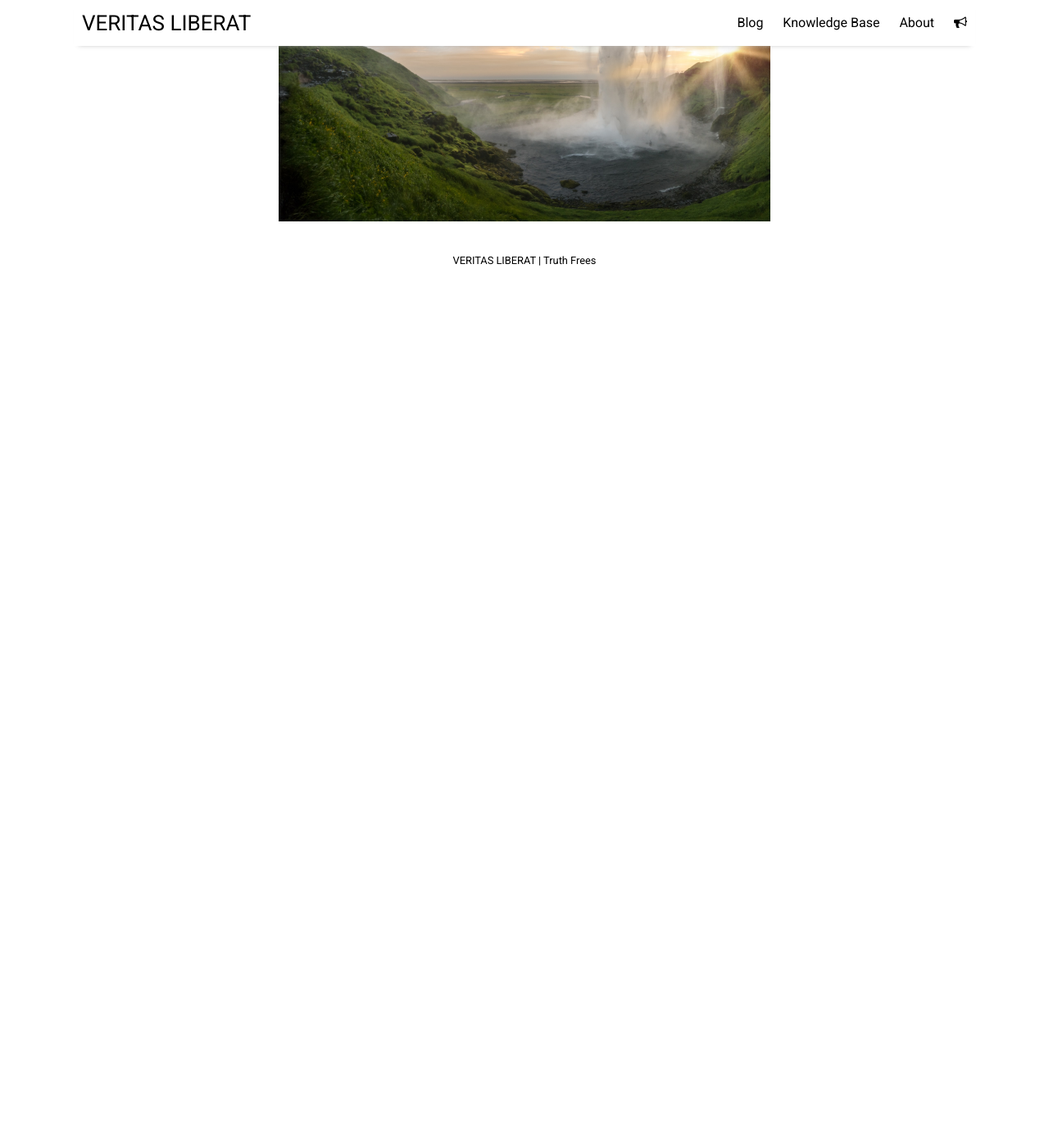
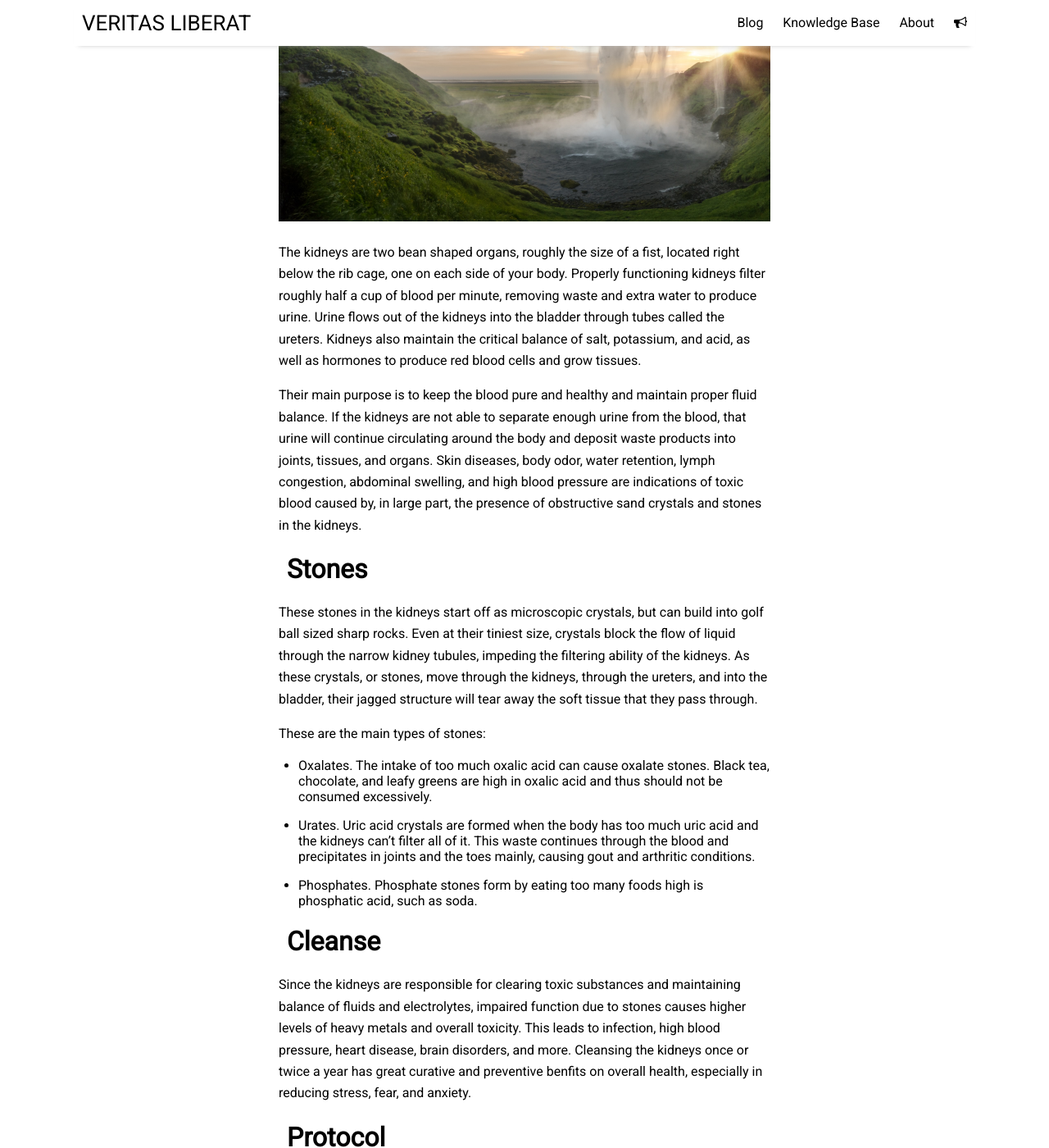
Before and after one commit to VeritasLiberat/VeritasLiberat.github.io, a Jekyll site: the page built from knowledge_base/Cleanse/Kidney/kidney.md, in a window 1280 px wide and 1400 px high, scrolled down 270 px. Shown: the whole window at 82% size. Built offline with Jekyll 4.4.1, drawn with Linux system fonts in a browser that asks for light colours; nearby versions of some CDN libraries; before the commit the page ends 900 px from its top, so only the background shows below that; some of the changed text lies outside the part shown.

Commit message:
first draft kidney

```diff
--- a/knowledge_base/Cleanse/Kidney/kidney.md
+++ b/knowledge_base/Cleanse/Kidney/kidney.md
@@ -3,3 +3,40 @@
 title: Kidney
 image: cleanse.jpg
 ---
+
+The kidneys are two bean shaped organs, roughly the size of a fist, located right below the rib cage, one on each side of your body. Properly functioning kidneys filter roughly half a cup of blood per minute, removing waste and extra water to produce urine. Urine flows out of the kidneys into the bladder through tubes called the ureters. Kidneys also maintain the critical balance of salt, potassium, and acid, as well as hormones to produce red blood cells and grow tissues.
+
+Their main purpose is to keep the blood pure and healthy and maintain proper fluid balance. If the kidneys are not able to separate enough urine from the blood, that urine will continue circulating around the body and deposit waste products into joints, tissues, and organs. Skin diseases, body odor, water retention, lymph congestion, abdominal swelling, and high blood pressure are indications of toxic blood caused by, in large part, the presence of obstructive sand crystals and stones in the kidneys.
+
+# Stones
+
+These stones in the kidneys start off as microscopic crystals, but can build into golf ball sized sharp rocks. Even at their tiniest size, crystals block the flow of liquid through the narrow kidney tubules, impeding the filtering ability of the kidneys. As these crystals, or stones, move through the kidneys, through the ureters, and into the bladder, their jagged structure will tear away the soft tissue that they pass through.
+
+These are the main types of stones:
+- Oxalates. The intake of too much oxalic acid can cause oxalate stones. Black tea, chocolate, and leafy greens are high in oxalic acid and thus should not be consumed excessively.
+- Urates. Uric acid crystals are formed when the body has too much uric acid and the kidneys can't filter all of it. This waste continues through the blood and precipitates in joints and the toes mainly, causing gout and arthritic conditions.
+- Phosphates. Phosphate stones form by eating too many foods high is phosphatic acid, such as soda.
+
+# Cleanse
+
+Since the kidneys are responsible for clearing toxic substances and maintaining balance of fluids and electrolytes, impaired function due to stones causes higher levels of heavy metals and overall toxicity. This leads to infection, high blood pressure, heart disease, brain disorders, and more. Cleansing the kidneys once or twice a year has great curative and preventive benfits on overall health, especially in reducing stress, fear, and anxiety.
+
+# Protocol
+
+There are a variety of herbs that dissolve kidney stones slowly and safely. When taken at the right dose and for long enough, the majority of stones in the kidneys should be broken down and excreted painlessly through the urine.
+
+These herbs are:
+- Gravel root
+- Hydrangea root
+- Ginger root
+- Uva Ursi
+- Marshmallow
+- Dried Parsley leaf
+- Chanca Piedra
+- Celery Seed
+- Burdock Seed
+
+Recommended Products:
+[Dr. Clark Quick Kidney Health Protocol](https://drclarkstore.com/collections/dr-hulda-clark-kidney-cleanse/products/quick-kidney-cleanse-520-mg-125-capsules?variant=39941220401323)
+[Dr. Clark Kidney Health Protocol](https://drclarkstore.com/products/kidney-cleanse-by-dr-hulda-clark?variant=39941991497899)
+[Herb Pharm Stone Breaker](https://www.herb-pharm.com/products/stone-breaker?variant=39854900674603)
```
